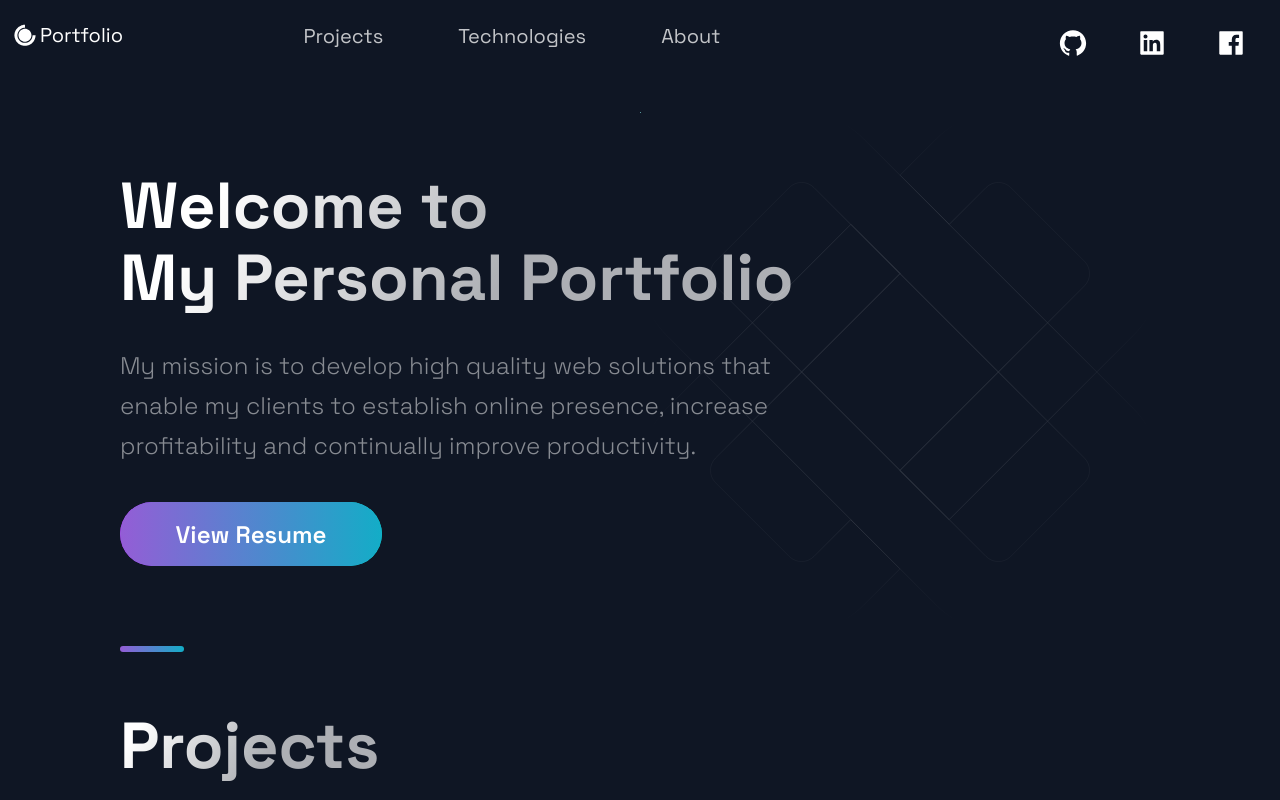
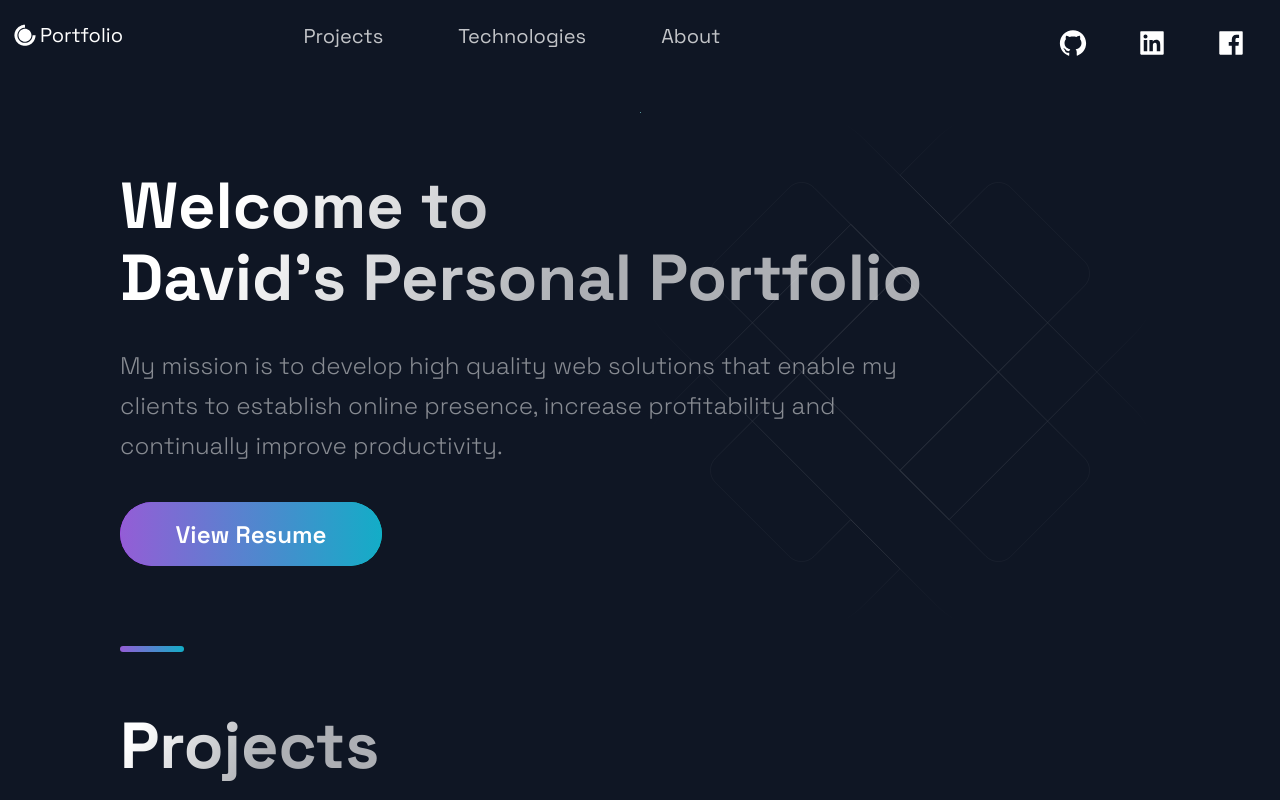
Before and after one commit to davidpedrero/David-Pedero-Portfolio, a Next.js app: page / in a window 1280 px wide. Shown: the top 800 px of the page. Built offline with nearby package versions, Linux system fonts and the light colour scheme.

Commit message:
edited Hero section

```diff
--- a/src/components/Hero/Hero.js
+++ b/src/components/Hero/Hero.js
@@ -9,7 +9,7 @@ const Hero = (props) => (
     <LeftSection>
       <SectionTitle main centerssss>
         Welcome to <br/>
-        My Personal Portfolio
+        David's Personal Portfolio
       </SectionTitle>
       <SectionText>
         My mission is to develop high quality web solutions that enable my clients to establish online presence, increase profitability and continually improve productivity.
```
